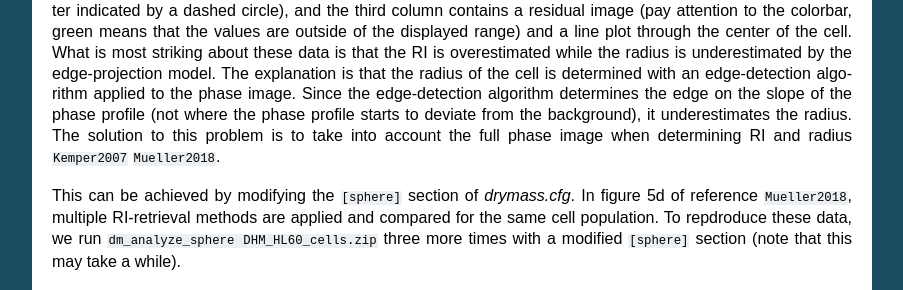
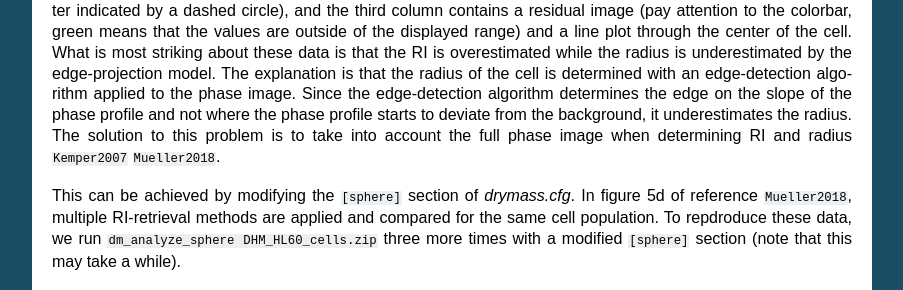
Before and after one commit to RI-imaging/DryMass, a Sphinx documentation site: the page built from docs/tutorials/t02_hl60cells.rst, in a window 1280 px wide and 900 px high, scrolled down 2311 px. Shown: the part 279-569 px from the top of the window, without its empty margins (198-1101 px from the left). Built offline with Sphinx 7.4.7, drawn with Linux system fonts in a browser that asks for light colours; pages that are not in the unit, such as notebooks, are missing from menus; the version number could not be read and is left out; cross-references to code outside the pages are shown as plain code; some of the changed text lies outside the part shown.

Commit message:
docs: polish tutorial 2

```diff
--- a/docs/tutorials/t02_hl60cells.rst
+++ b/docs/tutorials/t02_hl60cells.rst
@@ -119,7 +119,7 @@ by the edge-projection model.
 The explanation is that the radius of the cell is determined with an
 edge-detection algorithm applied to the phase image. Since the
 edge-detection algorithm determines the edge on the slope of the phase
-profile (not where the phase profile starts to deviate from the background),
+profile and not where the phase profile starts to deviate from the background,
 it underestimates the radius. The solution to this problem is to take into
 account the full phase image when determining RI and radius :cite:`Kemper2007`
 :cite:`Mueller2018`.
```
Also changed, not shown: other parts of docs/tutorials/t02_hl60cells.rst (+1 -1 lines).
